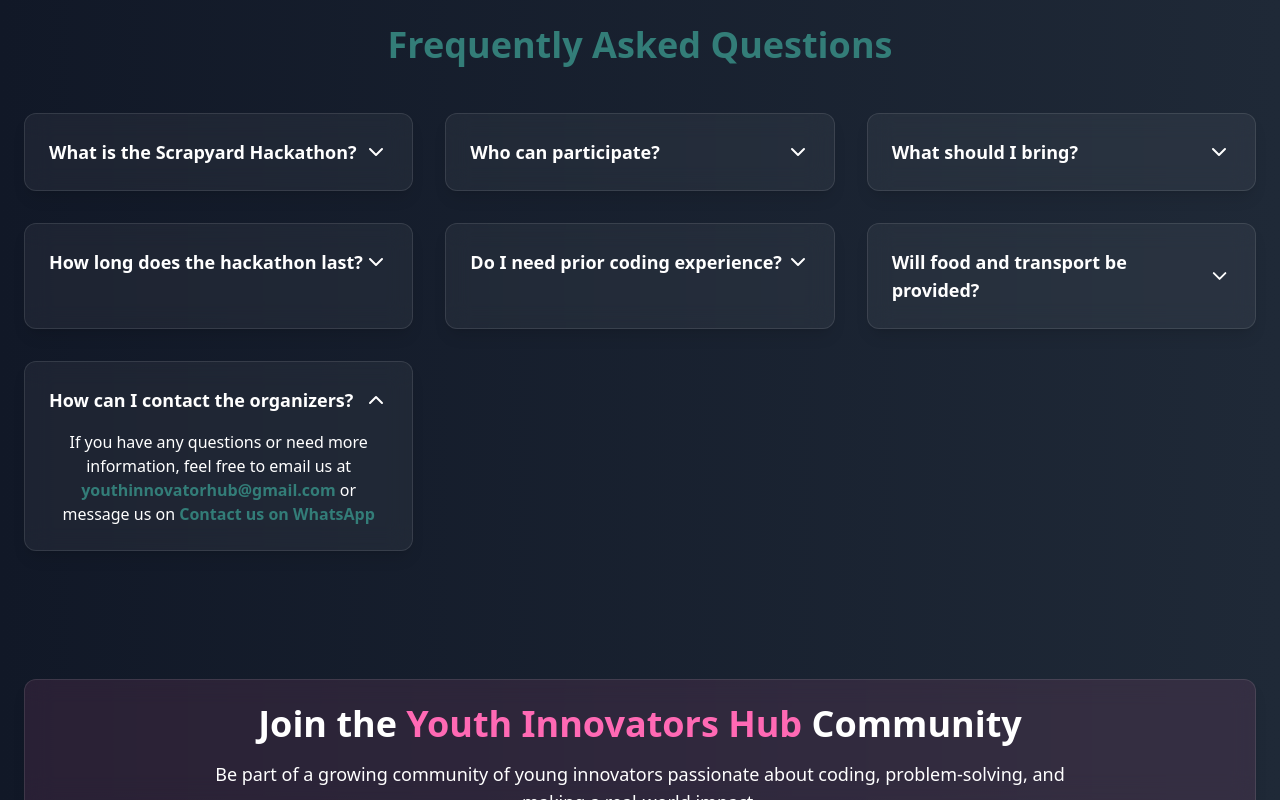
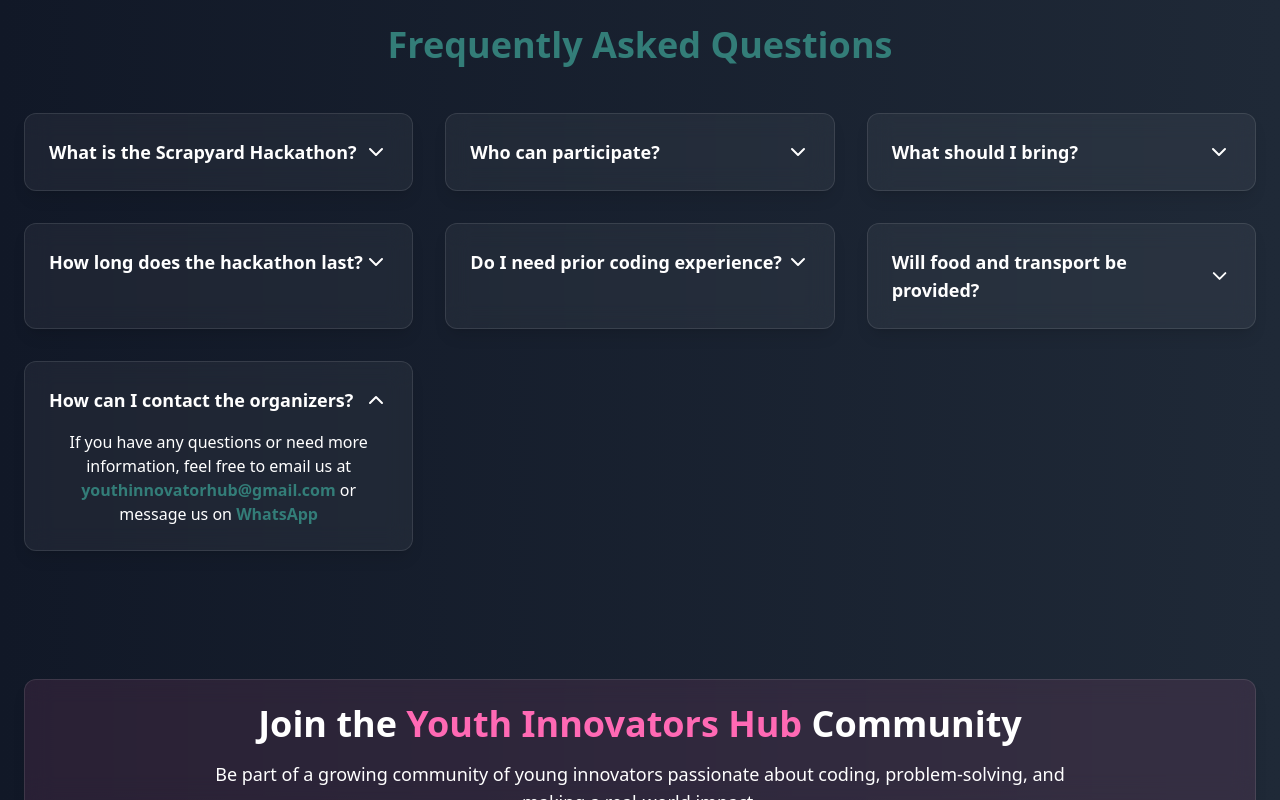
Before and after one commit to Youth-Innovators-Hub/yihub-hackathon, a React (Vite) app in the folder yihub-hackathon/: page / in a window 1280 px wide. Both pictures are taken after a click on the button "How can I contact the organizers?". Shown: the part 3224-4024 px from the top of the page. Built offline with nearby package versions, Linux system fonts and the light colour scheme.

Commit message:
update FAQ

```diff
--- a/yihub-hackathon/src/FAQ.jsx
+++ b/yihub-hackathon/src/FAQ.jsx
@@ -52,8 +52,7 @@
   target="_blank"
   rel="noopener noreferrer"
   className="text-moonblossom font-bold"
->
-  Contact us on WhatsApp
+> WhatsApp
 </a>
         </>
       )
```
